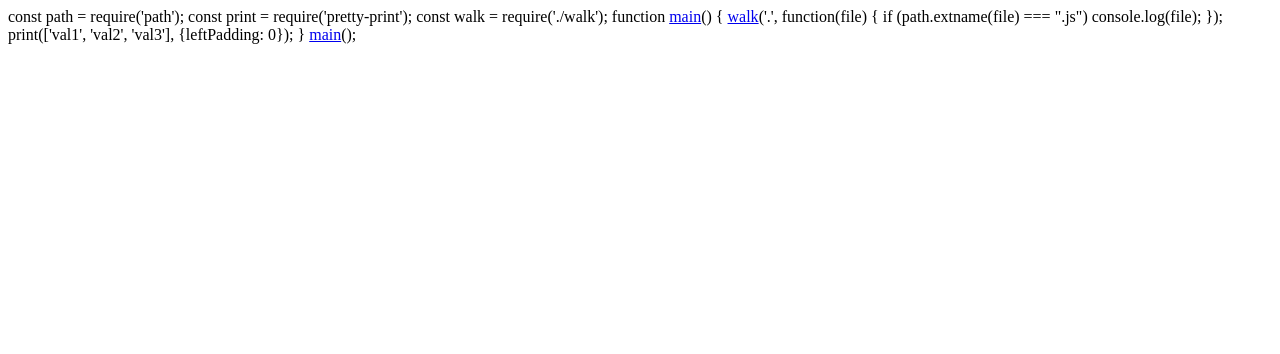
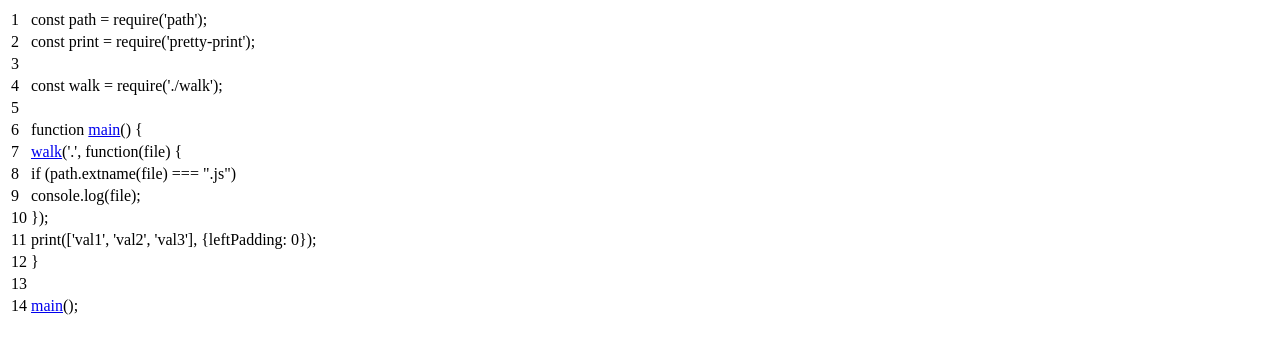
Before and after one commit to edahlgren/language-server-demo, a website: page html/index.html in a window 1280 px wide. Drawn offline with Linux system fonts and the light colour scheme.

Commit message:
Update demo logic to include links and line anchors

```diff
--- a/html/index.html
+++ b/html/index.html
@@ -1,14 +1,60 @@
-<span class="token keyword">const</span> path <span class="token operator">=</span> <span class="token function">require</span><span class="token punctuation">(</span>'path'<span class="token punctuation">)</span><span class="token punctuation">;</span>
-<span class="token keyword">const</span> print <span class="token operator">=</span> <span class="token function">require</span><span class="token punctuation">(</span>'pretty-print'<span class="token punctuation">)</span><span class="token punctuation">;</span>
-
-<span class="token keyword">const</span> walk <span class="token operator">=</span> <span class="token function">require</span><span class="token punctuation">(</span>'./walk'<span class="token punctuation">)</span><span class="token punctuation">;</span>
-
-<span class="token keyword">function</span> <span class="token function"><a class="xref" href="/search?symbol=index.js:L5:9">main</a></span><span class="token punctuation">(</span><span class="token punctuation">)</span> <span class="token punctuation">{</span>
-    <span class="token function"><a class="xref" href="/search?symbol=walk.js:L3:9">walk</a></span><span class="token punctuation">(</span>'.'<span class="token punctuation">,</span> <span class="token keyword">function</span><span class="token punctuation">(</span><span class="token parameter">file</span><span class="token punctuation">)</span> <span class="token punctuation">{</span>
-        <span class="token keyword">if</span> <span class="token punctuation">(</span>path<span class="token punctuation">.</span><span class="token function">extname</span><span class="token punctuation">(</span>file<span class="token punctuation">)</span> <span class="token operator">===</span> ".js"<span class="token punctuation">)</span>
-            console<span class="token punctuation">.</span><span class="token function">log</span><span class="token punctuation">(</span>file<span class="token punctuation">)</span><span class="token punctuation">;</span>
-    <span class="token punctuation">}</span><span class="token punctuation">)</span><span class="token punctuation">;</span>
-    <span class="token function">print</span><span class="token punctuation">(</span><span class="token punctuation">[</span>'val1'<span class="token punctuation">,</span> 'val2'<span class="token punctuation">,</span> 'val3'<span class="token punctuation">]</span><span class="token punctuation">,</span> <span class="token punctuation">{</span>leftPadding<span class="token punctuation">:</span> <span class="token number">0</span><span class="token punctuation">}</span><span class="token punctuation">)</span><span class="token punctuation">;</span>
-<span class="token punctuation">}</span>
-
-<span class="token function"><a class="xref" href="/search?symbol=index.js:L5:9">main</a></span><span class="token punctuation">(</span><span class="token punctuation">)</span><span class="token punctuation">;</span>
+<table class="source-file">
+<tbody>
+<tr id="L1">
+<td class="line-number">1</td>
+<td class="code"><span class="token keyword">const</span> path <span class="token operator">=</span> <span class="token function">require</span><span class="token punctuation">(</span>'path'<span class="token punctuation">)</span><span class="token punctuation">;</span></td>
+</tr>
+<tr id="L2">
+<td class="line-number">2</td>
+<td class="code"><span class="token keyword">const</span> print <span class="token operator">=</span> <span class="token function">require</span><span class="token punctuation">(</span>'pretty-print'<span class="token punctuation">)</span><span class="token punctuation">;</span></td>
+</tr>
+<tr id="L3">
+<td class="line-number">3</td>
+<td class="code"></td>
+</tr>
+<tr id="L4">
+<td class="line-number">4</td>
+<td class="code"><span class="token keyword">const</span> walk <span class="token operator">=</span> <span class="token function">require</span><span class="token punctuation">(</span>'./walk'<span class="token punctuation">)</span><span class="token punctuation">;</span></td>
+</tr>
+<tr id="L5">
+<td class="line-number">5</td>
+<td class="code"></td>
+</tr>
+<tr id="L6">
+<td class="line-number">6</td>
+<td class="code"><span class="token keyword">function</span> <span class="token function"><a class="xref" href="/search?symbol=index.js:L5:9">main</a></span><span class="token punctuation">(</span><span class="token punctuation">)</span> <span class="token punctuation">{</span></td>
+</tr>
+<tr id="L7">
+<td class="line-number">7</td>
+<td class="code">    <span class="token function"><a class="xref" href="/search?symbol=walk.js:L3:9">walk</a></span><span class="token punctuation">(</span>'.'<span class="token punctuation">,</span> <span class="token keyword">function</span><span class="token punctuation">(</span><span class="token parameter">file</span><span class="token punctuation">)</span> <span class="token punctuation">{</span></td>
+</tr>
+<tr id="L8">
+<td class="line-number">8</td>
+<td class="code">        <span class="token keyword">if</span> <span class="token punctuation">(</span>path<span class="token punctuation">.</span><span class="token function">extname</span><span class="token punctuation">(</span>file<span class="token punctuation">)</span> <span class="token operator">===</span> ".js"<span class="token punctuation">)</span></td>
+</tr>
+<tr id="L9">
+<td class="line-number">9</td>
+<td class="code">            console<span class="token punctuation">.</span><span class="token function">log</span><span class="token punctuation">(</span>file<span class="token punctuation">)</span><span class="token punctuation">;</span></td>
+</tr>
+<tr id="L10">
+<td class="line-number">10</td>
+<td class="code">    <span class="token punctuation">}</span><span class="token punctuation">)</span><span class="token punctuation">;</span></td>
+</tr>
+<tr id="L11">
+<td class="line-number">11</td>
+<td class="code">    <span class="token function">print</span><span class="token punctuation">(</span><span class="token punctuation">[</span>'val1'<span class="token punctuation">,</span> 'val2'<span class="token punctuation">,</span> 'val3'<span class="token punctuation">]</span><span class="token punctuation">,</span> <span class="token punctuation">{</span>leftPadding<span class="token punctuation">:</span> <span class="token number">0</span><span class="token punctuation">}</span><span class="token punctuation">)</span><span class="token punctuation">;</span></td>
+</tr>
+<tr id="L12">
+<td class="line-number">12</td>
+<td class="code"><span class="token punctuation">}</span></td>
+</tr>
+<tr id="L13">
+<td class="line-number">13</td>
+<td class="code"></td>
+</tr>
+<tr id="L14">
+<td class="line-number">14</td>
+<td class="code"><span class="token function"><a class="xref" href="/search?symbol=index.js:L5:9">main</a></span><span class="token punctuation">(</span><span class="token punctuation">)</span><span class="token punctuation">;</span></td>
+</tr>
+</tbody>
+</table>
```
Also changed, not shown: html/walk.html (+56 -13 lines), index.js (+9 -9 lines), tokenize/index.js (+30 -1 lines).
